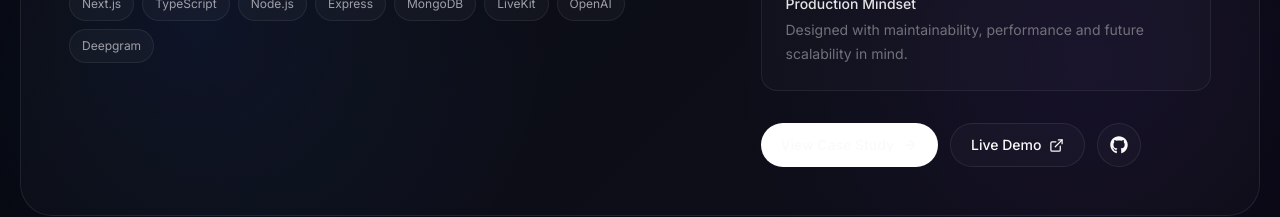
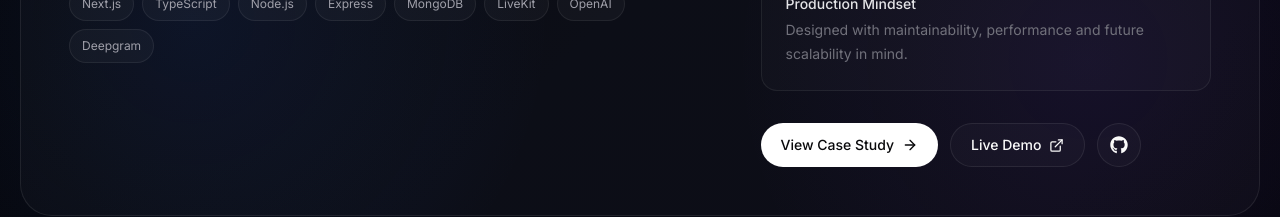
Before and after one commit to heyakashmaurya/myportfolio, a Next.js app: page / in a window 1280 px wide. Shown: the part 9700-9917 px from the top of the page. Built offline with nearby package versions, Linux system fonts and the light colour scheme.

Commit message:
updated button for featured projects

```diff
--- a/components/sections/projects/FeaturedProjects.tsx
+++ b/components/sections/projects/FeaturedProjects.tsx
@@ -151,7 +151,7 @@ export default function FeaturedProject() {
                             <div className="flex flex-col justify-between">
                                 {/* Project highlights */}
                                 <div className="rounded-2xl border border-white/[0.07] bg-white/[0.02] p-6">
-                                    <p className="text-xs font-medium uppercase tracking-[0.2em] text-zinc-600">
+                                    <p className="text-xs font-medium uppercase tracking-[0.2em] !text-zinc-600">
                                         Project Focus
                                     </p>
 
@@ -203,7 +203,7 @@ export default function FeaturedProject() {
                                 <div className="mt-8 flex flex-wrap gap-3">
                                     <Link
                                         href={`/projects/${project.slug}`}
-                                        className="group inline-flex h-11 items-center justify-center rounded-xl bg-white px-5 text-sm font-medium text-zinc-950 transition-colors hover:bg-zinc-200"
+                                        className="group inline-flex h-11 items-center justify-center rounded-xl bg-white px-5 text-sm font-medium !text-zinc-950 transition-colors hover:bg-zinc-200"
                                     >
                                         View Case Study
                                         <ArrowRight
```
